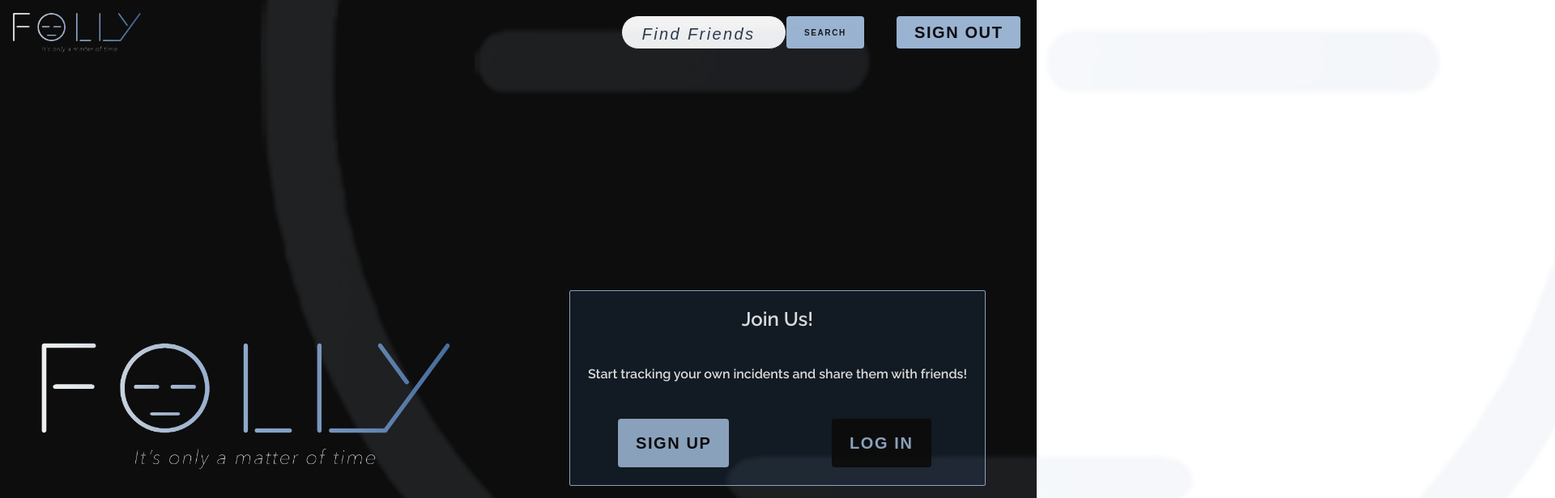
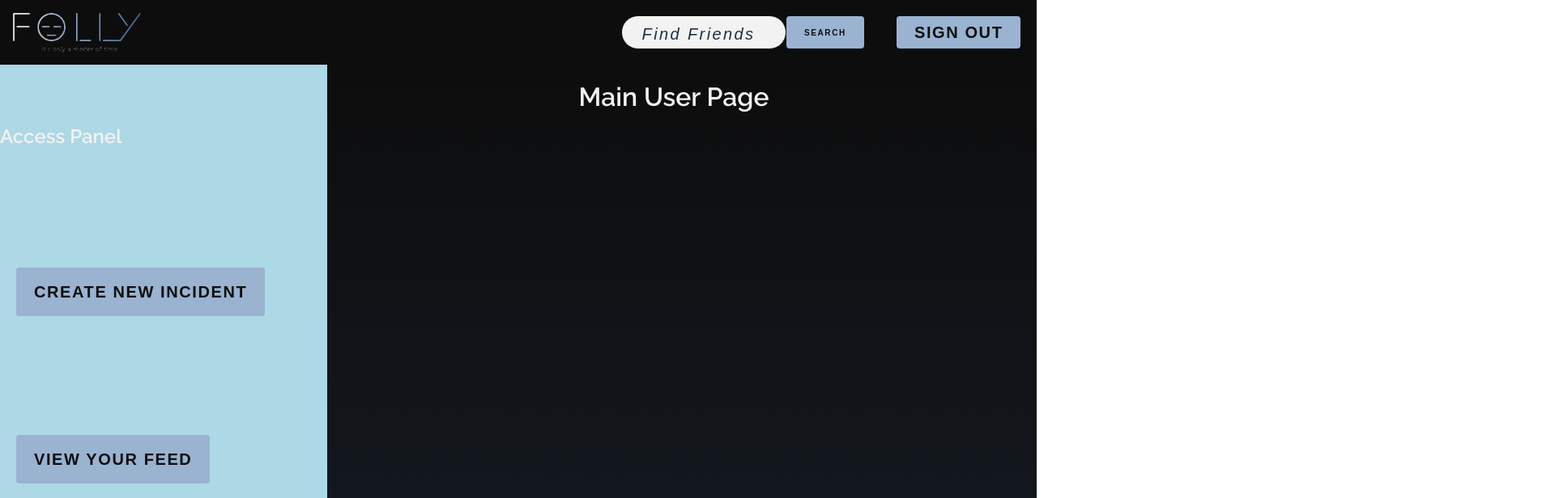
Before and after one commit to dsacha25/folly-incident-counter, a React (Create React App) app: page / in a window 1280 px wide. Shown: the top 616 px of the page at 81% size, 1920 px wide, since content can reach past the window. Built offline with nearby package versions, Linux system fonts and the light colour scheme; no server answers; sample sign-in values are in the browser's storage.

Commit message:
sign in route changed & css removed

```diff
--- a/package.json
+++ b/package.json
@@ -29,6 +29,7 @@
     "redux": "^4.1.0",
     "redux-devtools-extension": "^2.13.9",
     "redux-logger": "^3.0.6",
+    "redux-persist": "^6.0.0",
     "redux-saga": "^1.1.3",
     "reselect": "^4.0.0",
     "styled-components": "^5.3.0",
--- a/src/App.tsx
+++ b/src/App.tsx
@@ -31,7 +31,11 @@ function App() {
 		<AppContainer>
 			<Navbar />
 			<Switch>
-				<Route exact path="/" component={HomePage} />
+				<Route
+					exact
+					path="/"
+					render={() => (currentUser ? <UserDashboardPage /> : <HomePage />)}
+				/>
 				<Route
 					exact
 					path="/signup"
--- a/src/index.tsx
+++ b/src/index.tsx
@@ -5,7 +5,9 @@ import App from "./App";
 import reportWebVitals from "./reportWebVitals";
 import { BrowserRouter } from "react-router-dom";
 import { Provider } from "react-redux";
-import store from "./redux/store";
+
+import { PersistGate } from "redux-persist/integration/react";
+import store, { persistor } from "./redux/store";
 import { ThemeProvider } from "styled-components";
 import theme from "./theme";
 
@@ -14,7 +16,9 @@ ReactDOM.render(
 		<Provider store={store}>
 			<BrowserRouter>
 				<ThemeProvider theme={theme}>
-					<App />
+					<PersistGate persistor={persistor}>
+						<App />
+					</PersistGate>
 				</ThemeProvider>
 			</BrowserRouter>
 		</Provider>
--- a/src/pages/user-dashboard-page/user-dashboard-page.component.tsx
+++ b/src/pages/user-dashboard-page/user-dashboard-page.component.tsx
@@ -1,7 +1,12 @@
 import React from "react";
 import PropTypes from "prop-types";
-import "./user-dashboard-page.styles.css";
+import {
+	DashboardMain,
+	AccessPanel,
+	MainFeed,
+} from "./user-dashboard-page.styles";
 import { PageMain } from "../page-styles/page-styles.styles";
+import CustomButton from "../../components/common/custom-button/custom-button.component";
 
 const UserDashboardPage = () => {
 	/*
@@ -27,17 +32,18 @@ const UserDashboardPage = () => {
 	 */
 	return (
 		<PageMain>
-			<div className="dashboard-main">
-				<div className="access-panel">
+			<DashboardMain className="dashboard-main">
+				<AccessPanel className="access-panel">
 					<h2> Access Panel</h2>
-					<button>Create New Incident</button>
-					<button>View Your Feed</button>
-					<button>Update Profile</button>
-				</div>
-				<div className="main-feed">
+
+					<CustomButton>Create New Incident</CustomButton>
+					<CustomButton>View Your Feed</CustomButton>
+					<CustomButton>Update Profile</CustomButton>
+				</AccessPanel>
+				<MainFeed className="main-feed">
 					<h1>Main User Page</h1>
-				</div>
-			</div>
+				</MainFeed>
+			</DashboardMain>
 		</PageMain>
 	);
 };
--- a/src/pages/user-dashboard-page/user-dashboard-page.styles.css
+++ b/src/pages/user-dashboard-page/user-dashboard-page.styles.ts
@@ -1,26 +1,34 @@
-.dashboard-main {
+import styled from "styled-components";
+
+export const DashboardMain = styled.div`
 	display: grid;
 	width: 100vw;
 	height: 100vh;
 	grid-template-columns: 30% 1fr;
 	grid-template-rows: 1fr;
 	place-items: center;
-}
 
-.access-panel {
+	background: linear-gradient(
+		180deg,
+		rgba(13, 13, 13, 0.5) 0%,
+		rgba(32, 46, 65, 0.5) 100%
+	);
+`;
+
+export const AccessPanel = styled.div`
 	display: grid;
 	place-items: center flex-start;
 	width: 100%;
 	height: 100%;
 	background-color: lightblue;
 	padding: 20px;
-}
+`;
 
-.main-feed {
+export const MainFeed = styled.div`
 	display: grid;
 	place-items: flex-start center;
 	width: 100%;
 	height: 100%;
 	max-height: 100vh;
 	overflow: auto;
-}
+`;
--- a/src/redux/root-reducer.ts
+++ b/src/redux/root-reducer.ts
@@ -1,10 +1,18 @@
 import { combineReducers } from "redux";
 import { userReducer } from "./user/user.reducer";
+import { persistReducer } from "redux-persist";
+import storage from "redux-persist/lib/storage";
+
+const persistConfig = {
+	key: "root",
+	storage,
+	whitelist: [""],
+};
 
 const rootReducer = combineReducers({
 	user: userReducer,
 });
 
-export default rootReducer;
+export default persistReducer(persistConfig, rootReducer);
 
 export type State = ReturnType<typeof rootReducer>;
--- a/src/redux/store.ts
+++ b/src/redux/store.ts
@@ -4,6 +4,7 @@ import logger from "redux-logger";
 import createSagaMiddleware from "redux-saga";
 import rootReducer from "./root-reducer";
 import { rootSaga } from "./root-saga.sagas";
+import { persistStore } from "redux-persist";
 
 const sagaMiddleware = createSagaMiddleware();
 
@@ -20,4 +21,6 @@ export const store = createStore(
 
 sagaMiddleware.run(rootSaga);
 
+export const persistor = persistStore(store);
+
 export default store;
```
Also changed, not shown: 1 other file (tests, documents, lock files or other folders).
